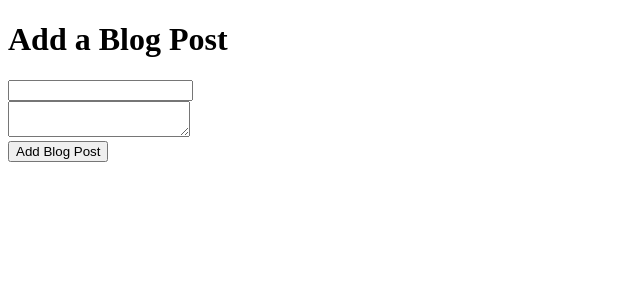
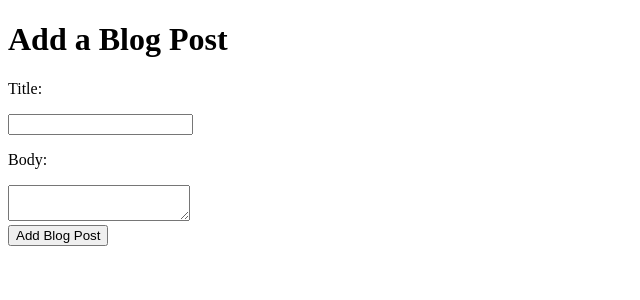
Before and after one commit to ZingingQT23/build-a-blog, a Flask app: page /newpost in a window 1280 px wide. Shown: the part 26-326 px from the top of the page, without its empty margins (0-640 px from the left). Run offline with Flask 2, Linux system fonts and the light colour scheme.

Commit message:
Added labels to the newpost page

```diff
--- a/templates/newpost.html
+++ b/templates/newpost.html
@@ -3,9 +3,11 @@
 
 <h1>Add a Blog Post</h1>
 <form action="/newpost" method="POST">
+    <p>Title:</p>
     <input type="text" name="title" value="{{ title_val }}" />
     <span class="error" for="title">{{ title_error }}</span>
     <br>
+    <p>Body:</p>
     <textarea name="content">{{ content_val }}</textarea>
     <span class="error" for="content">{{ content_error }}</span>
     <br>
```
